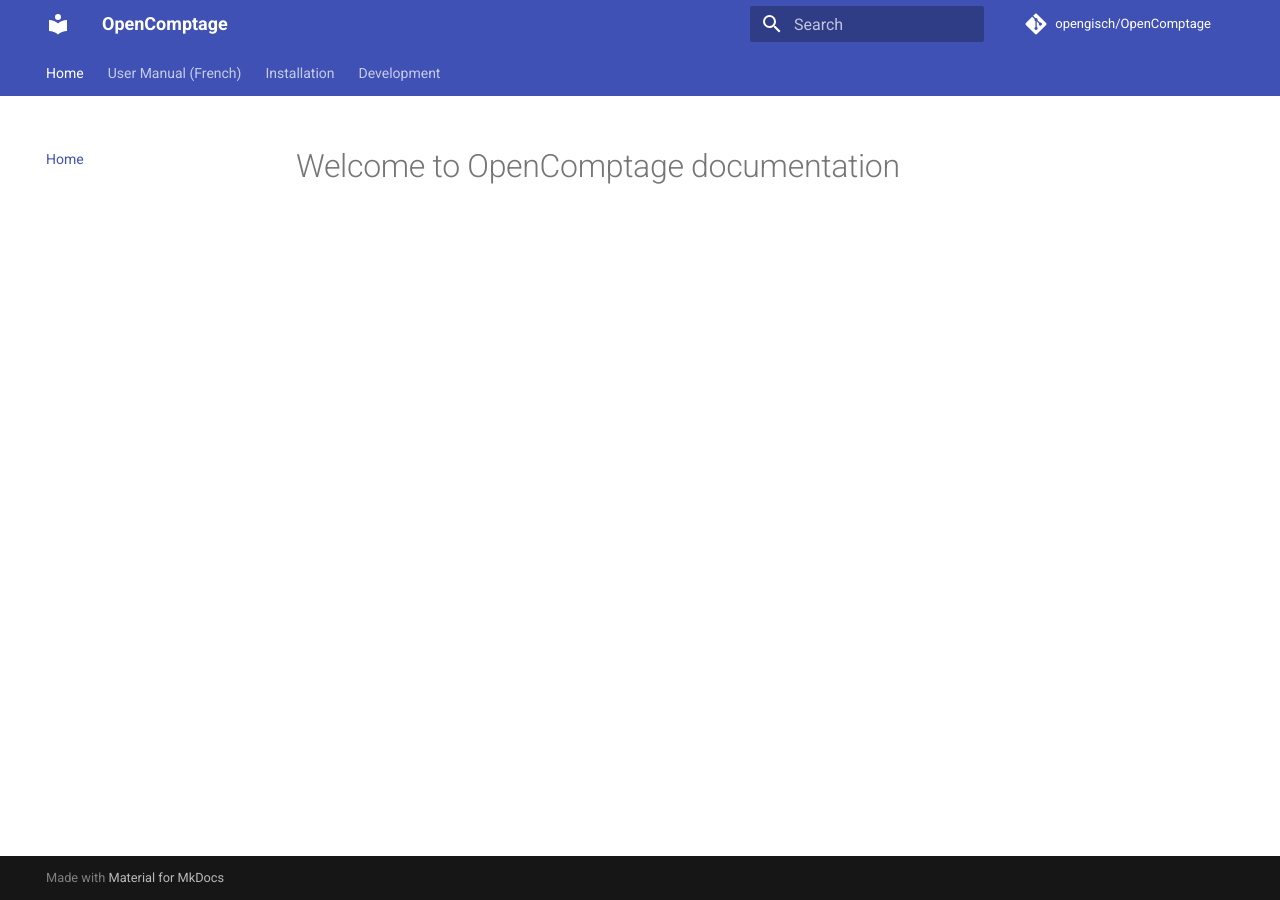
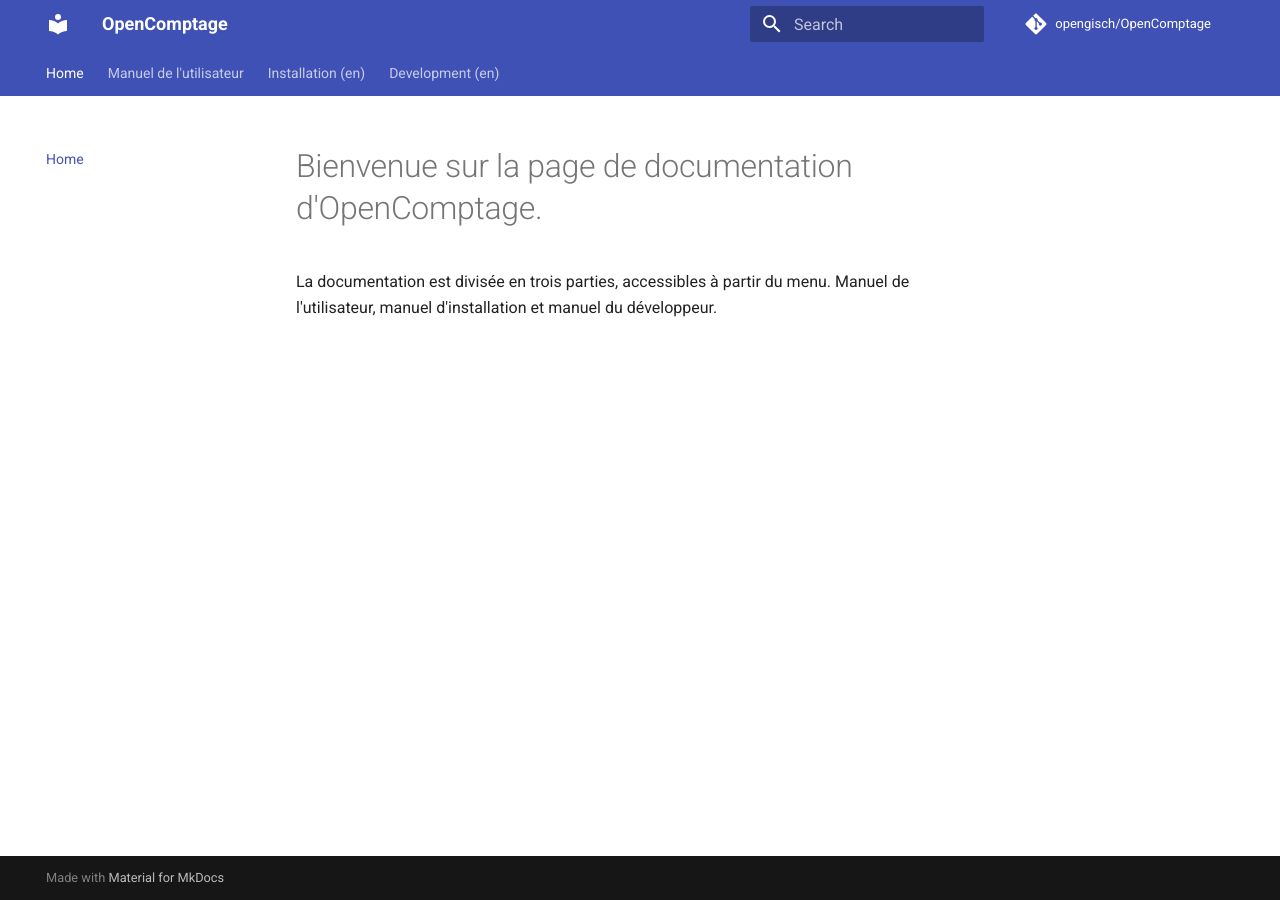
Before and after one commit to opengisch/OpenComptage, an MkDocs documentation site: the page built from docs/index.md, in a window 1280 px wide. Built offline with MkDocs 1.6.1 and Material for MkDocs 9.7.7, drawn with Linux system fonts in a browser that asks for light colours; comment, search, counter and statistics services are not loaded.

Commit message:
Update doc index and menu

```diff
--- a/docs/index.md
+++ b/docs/index.md
@@ -1 +1,3 @@
-# Welcome to OpenComptage documentation
+# Bienvenue sur la page de documentation d'OpenComptage.
+
+La documentation est divisée en trois parties, accessibles à partir du menu. Manuel de l'utilisateur, manuel d'installation et manuel du développeur.
--- a/mkdocs.yml
+++ b/mkdocs.yml
@@ -17,9 +17,9 @@ theme:
 # Page tree
 nav:
   - Home: index.md
-  - User Manual (French): user_manual.md
-  - Installation: installation.md
-  - Development: development.md
+  - Manuel de l'utilisateur: user_manual.md
+  - Installation (en): installation.md
+  - Development (en): development.md
 
 markdown_extensions:
   - attr_list
```
